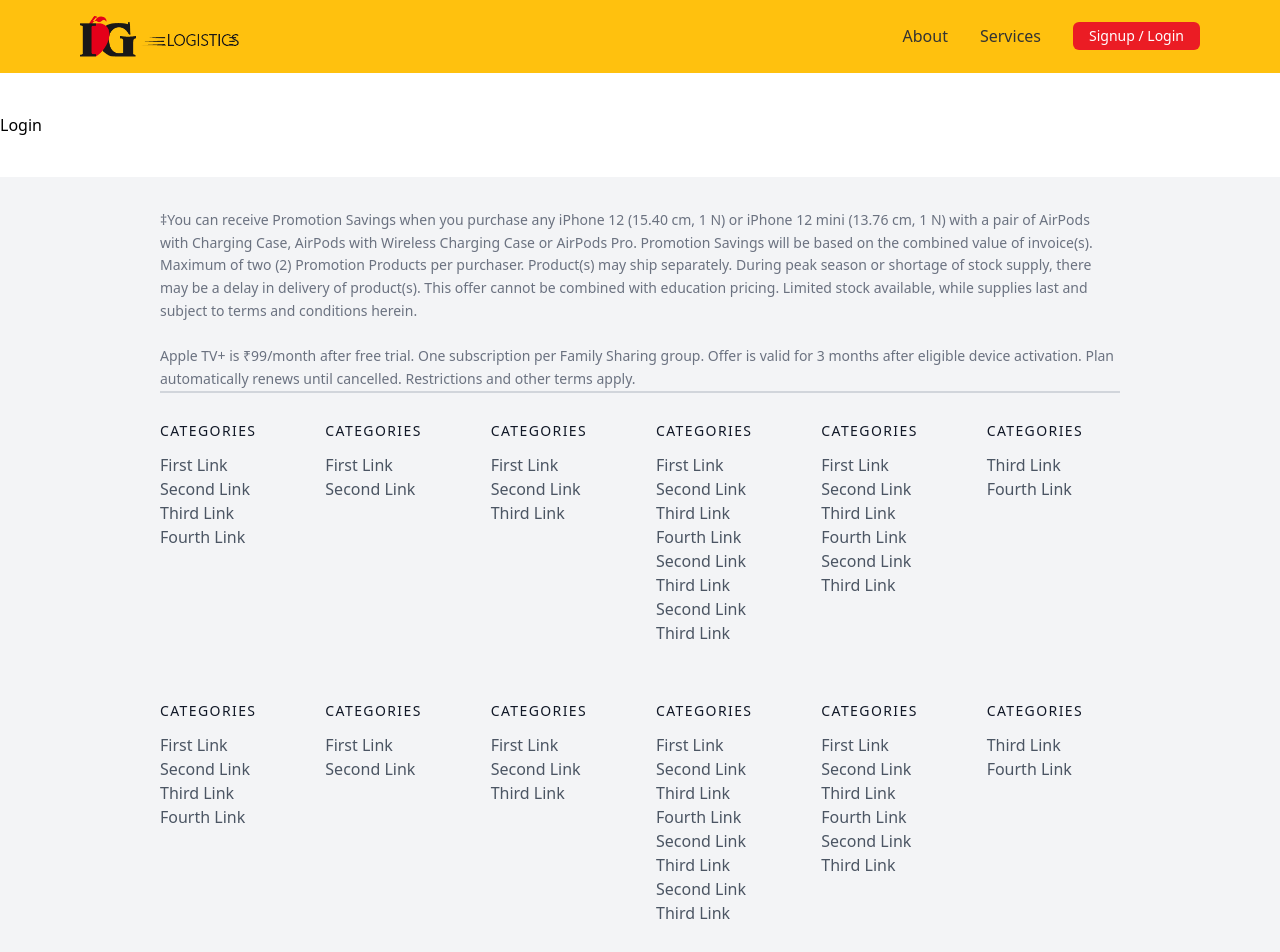
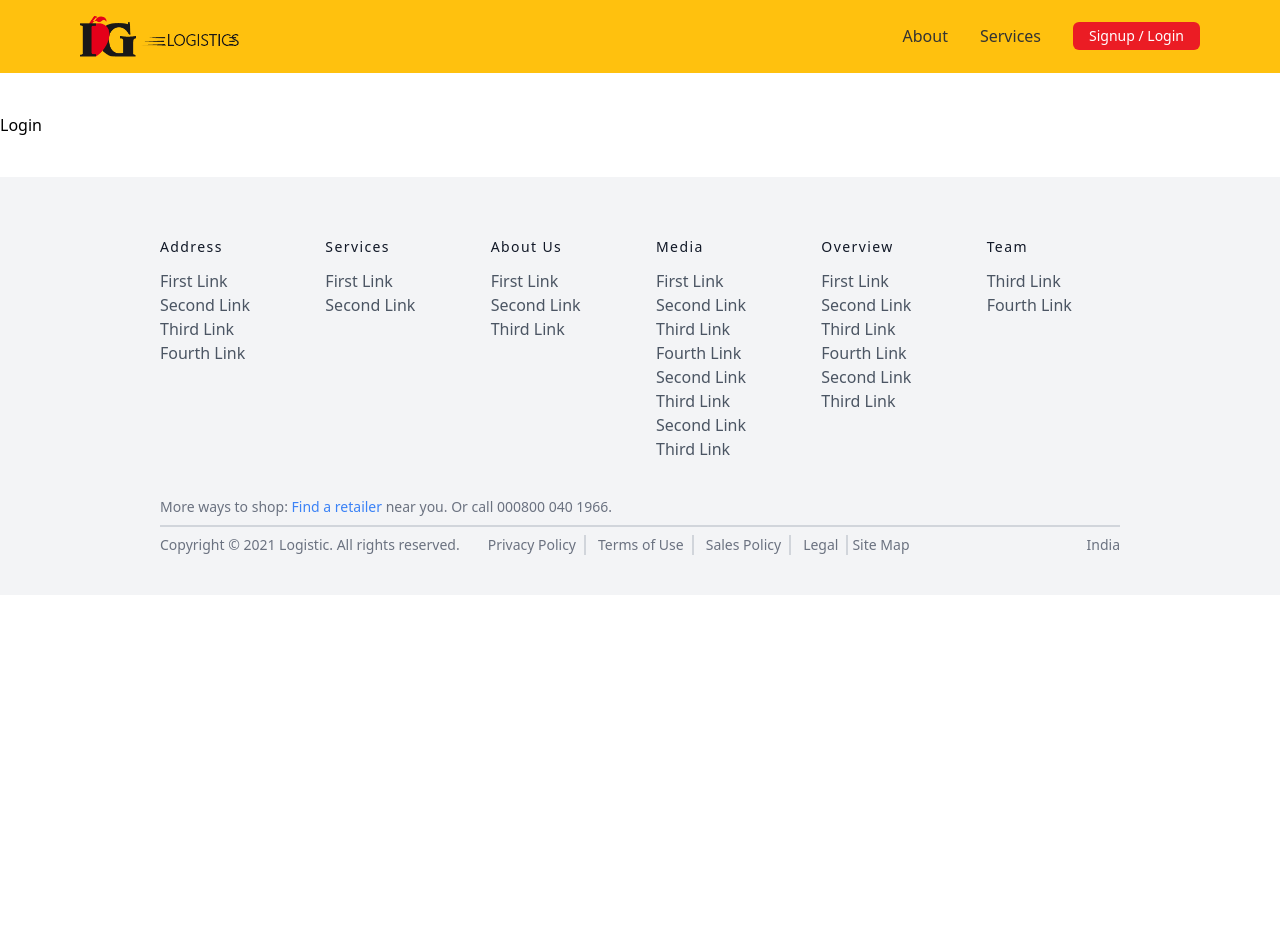
Before and after one commit to velomad/igl-logistic-webapp, a React (Create React App) app: page /auth in a window 1280 px wide. Shown: the top 952 px of the page. After the commit the page ends 800 px from the top, so only its background shows below. Built offline with nearby package versions, Linux system fonts and the light colour scheme.

Commit message:
message adde

```diff
--- a/package.json
+++ b/package.json
@@ -15,7 +15,7 @@
     "react-router-dom": "^5.3.0",
     "react-scripts": "4.0.3",
     "sass": "^1.42.1",
-    "swiper": "^7.0.7",
+    "swiper": "^6.3.5",
     "web-vitals": "^1.1.2",
     "yup": "^0.32.9"
   },
--- a/src/layouts/LandingPageLayout/components/Footer/Footer.js
+++ b/src/layouts/LandingPageLayout/components/Footer/Footer.js
@@ -7,13 +7,10 @@ const Footer = () => {
     <React.Fragment>
       <div className="bg-gray-100">
         <div class="container px-40 py-8 mx-auto">
-          <p class="border-b-2 border-gray-300 text-left leading-relaxed text-gray-500  text-sm">‡You can receive Promotion Savings when you purchase any iPhone 12 (15.40 cm, 1 N) or iPhone 12 mini (13.76 cm, 1 N) with a pair of AirPods with Charging Case, AirPods with Wireless Charging Case or AirPods Pro. Promotion Savings will be based on the combined value of invoice(s). Maximum of two (2) Promotion Products per purchaser. Product(s) may ship separately. During peak season or shortage of stock supply, there may be a delay in delivery of product(s). This offer cannot be combined with education pricing. Limited stock available, while supplies last and subject to terms and conditions herein.
-            <br /> <br />
-            Apple TV+ is ₹99/month after free trial. One subscription per Family Sharing group. Offer is valid for 3 months after eligible device activation. Plan automatically renews until cancelled. Restrictions and other terms apply.</p>
           <div class="container py-7 mx-auto">
             <div class="flex flex-wrap md:text-left text-center -mb-10 -mx-4">
               <div class="lg:w-1/6 md:w-1/2 w-full px-4">
-                <h2 class="title-font font-medium text-gray-900 tracking-widest text-sm mb-3">CATEGORIES</h2>
+                <h2 class="title-font font-medium text-gray-900 tracking-widest text-sm mb-3">Address</h2>
                 <nav class="list-none mb-10">
                   <li>
                     <a class="text-gray-600 hover:text-gray-800">First Link</a>
@@ -30,7 +27,7 @@ const Footer = () => {
                 </nav>
               </div>
               <div class="lg:w-1/6 md:w-1/2 w-full px-4">
-                <h2 class="title-font font-medium text-gray-900 tracking-widest text-sm mb-3">CATEGORIES</h2>
+                <h2 class="title-font font-medium text-gray-900 tracking-widest text-sm mb-3">Services</h2>
                 <nav class="list-none mb-10">
                   <li>
                     <a class="text-gray-600 hover:text-gray-800">First Link</a>
@@ -42,7 +39,7 @@ const Footer = () => {
                 </nav>
               </div>
               <div class="lg:w-1/6 md:w-1/2 w-full px-4">
-                <h2 class="title-font font-medium text-gray-900 tracking-widest text-sm mb-3">CATEGORIES</h2>
+                <h2 class="title-font font-medium text-gray-900 tracking-widest text-sm mb-3">About Us</h2>
                 <nav class="list-none mb-10">
                   <li>
                     <a class="text-gray-600 hover:text-gray-800">First Link</a>
@@ -56,7 +53,7 @@ const Footer = () => {
                 </nav>
               </div>
               <div class="lg:w-1/6 md:w-1/2 w-full px-4">
-                <h2 class="title-font font-medium text-gray-900 tracking-widest text-sm mb-3">CATEGORIES</h2>
+                <h2 class="title-font font-medium text-gray-900 tracking-widest text-sm mb-3">Media</h2>
                 <nav class="list-none mb-10">
                   <li>
                     <a class="text-gray-600 hover:text-gray-800">First Link</a>
@@ -85,7 +82,7 @@ const Footer = () => {
                 </nav>
               </div>
               <div class="lg:w-1/6 md:w-1/2 w-full px-4">
-                <h2 class="title-font font-medium text-gray-900 tracking-widest text-sm mb-3">CATEGORIES</h2>
+                <h2 class="title-font font-medium text-gray-900 tracking-widest text-sm mb-3">Overview</h2>
                 <nav class="list-none mb-10">
                   <li>
                     <a class="text-gray-600 hover:text-gray-800">First Link</a>
@@ -108,7 +105,7 @@ const Footer = () => {
                 </nav>
               </div>
               <div class="lg:w-1/6 md:w-1/2 w-full px-4">
-                <h2 class="title-font font-medium text-gray-900 tracking-widest text-sm mb-3">CATEGORIES</h2>
+                <h2 class="title-font font-medium text-gray-900 tracking-widest text-sm mb-3">Team</h2>
                 <nav class="list-none mb-10">
                   <li>
                     <a class="text-gray-600 hover:text-gray-800">Third Link</a>
@@ -120,116 +117,7 @@ const Footer = () => {
               </div>
             </div>
           </div>
-          <div class="container py-7 mx-auto">
-            <div class="flex flex-wrap md:text-left text-center -mb-10 -mx-4">
-              <div class="lg:w-1/6 md:w-1/2 w-full px-4">
-                <h2 class="title-font font-medium text-gray-900 tracking-widest text-sm mb-3">CATEGORIES</h2>
-                <nav class="list-none mb-10">
-                  <li>
-                    <a class="text-gray-600 hover:text-gray-800">First Link</a>
-                  </li>
-                  <li>
-                    <a class="text-gray-600 hover:text-gray-800">Second Link</a>
-                  </li>
-                  <li>
-                    <a class="text-gray-600 hover:text-gray-800">Third Link</a>
-                  </li>
-                  <li>
-                    <a class="text-gray-600 hover:text-gray-800">Fourth Link</a>
-                  </li>
-                </nav>
-              </div>
-              <div class="lg:w-1/6 md:w-1/2 w-full px-4">
-                <h2 class="title-font font-medium text-gray-900 tracking-widest text-sm mb-3">CATEGORIES</h2>
-                <nav class="list-none mb-10">
-                  <li>
-                    <a class="text-gray-600 hover:text-gray-800">First Link</a>
-                  </li>
-                  <li>
-                    <a class="text-gray-600 hover:text-gray-800">Second Link</a>
-                  </li>
 
-                </nav>
-              </div>
-              <div class="lg:w-1/6 md:w-1/2 w-full px-4">
-                <h2 class="title-font font-medium text-gray-900 tracking-widest text-sm mb-3">CATEGORIES</h2>
-                <nav class="list-none mb-10">
-                  <li>
-                    <a class="text-gray-600 hover:text-gray-800">First Link</a>
-                  </li>
-                  <li>
-                    <a class="text-gray-600 hover:text-gray-800">Second Link</a>
-                  </li>
-                  <li>
-                    <a class="text-gray-600 hover:text-gray-800">Third Link</a>
-                  </li>
-                </nav>
-              </div>
-              <div class="lg:w-1/6 md:w-1/2 w-full px-4">
-                <h2 class="title-font font-medium text-gray-900 tracking-widest text-sm mb-3">CATEGORIES</h2>
-                <nav class="list-none mb-10">
-                  <li>
-                    <a class="text-gray-600 hover:text-gray-800">First Link</a>
-                  </li>
-                  <li>
-                    <a class="text-gray-600 hover:text-gray-800">Second Link</a>
-                  </li>
-                  <li>
-                    <a class="text-gray-600 hover:text-gray-800">Third Link</a>
-                  </li>
-                  <li>
-                    <a class="text-gray-600 hover:text-gray-800">Fourth Link</a>
-                  </li>
-                  <li>
-                    <a class="text-gray-600 hover:text-gray-800">Second Link</a>
-                  </li>
-                  <li>
-                    <a class="text-gray-600 hover:text-gray-800">Third Link</a>
-                  </li>
-                  <li>
-                    <a class="text-gray-600 hover:text-gray-800">Second Link</a>
-                  </li>
-                  <li>
-                    <a class="text-gray-600 hover:text-gray-800">Third Link</a>
-                  </li>
-                </nav>
-              </div>
-              <div class="lg:w-1/6 md:w-1/2 w-full px-4">
-                <h2 class="title-font font-medium text-gray-900 tracking-widest text-sm mb-3">CATEGORIES</h2>
-                <nav class="list-none mb-10">
-                  <li>
-                    <a class="text-gray-600 hover:text-gray-800">First Link</a>
-                  </li>
-                  <li>
-                    <a class="text-gray-600 hover:text-gray-800">Second Link</a>
-                  </li>
-                  <li>
-                    <a class="text-gray-600 hover:text-gray-800">Third Link</a>
-                  </li>
-                  <li>
-                    <a class="text-gray-600 hover:text-gray-800">Fourth Link</a>
-                  </li>
-                  <li>
-                    <a class="text-gray-600 hover:text-gray-800">Second Link</a>
-                  </li>
-                  <li>
-                    <a class="text-gray-600 hover:text-gray-800">Third Link</a>
-                  </li>
-                </nav>
-              </div>
-              <div class="lg:w-1/6 md:w-1/2 w-full px-4">
-                <h2 class="title-font font-medium text-gray-900 tracking-widest text-sm mb-3">CATEGORIES</h2>
-                <nav class="list-none mb-10">
-                  <li>
-                    <a class="text-gray-600 hover:text-gray-800">Third Link</a>
-                  </li>
-                  <li>
-                    <a class="text-gray-600 hover:text-gray-800">Fourth Link</a>
-                  </li>
-                </nav>
-              </div>
-            </div>
-          </div>
           <div className='border-b-2 border-gray-300 py-2'>
             <p className='text-sm text-gray-500 w-full'>More ways to shop: <span className='text-blue-500'>Find a retailer</span> near you. Or call 000800 040 1966.</p>
           </div>
--- a/src/pages/LandingPage/LandingPage.js
+++ b/src/pages/LandingPage/LandingPage.js
@@ -67,7 +67,7 @@ const LandingPage = () => {
               <Dropdown label="Vehicle" options={['option 1', 'option 2']} />
             </div>
             <div className="w-full mx-auto">  <button className=" bg-red rounded-md text-white px-4 py-1 my-1 ">
-              Track
+              Get Quote
             </button>
             </div>
           </div>
@@ -84,27 +84,18 @@ const LandingPage = () => {
             </h2>
           </div>
 
-          <div className="px-4 grid grid-cols-7 py-4 gap-4 place-items-center  items-end ">
+          <div className="px-4 flex justify-center px-20 space-x-8 items-end ">
             <div className="w-full">
               <Dropdown label="pickup location" options={['option 1', 'option 2']} />
             </div>
             <div className="w-full">
+              <Dropdown label="Vehicle" options={['option 1', 'option 2']} />
+            </div>
+            <div className="w-full">
               <Dropdown label="Drop off location" options={['option 1', 'option 2']} />
             </div>
-            <div className="w-full">
-              <InputField label="Departure Date" type="date" />
-            </div>
-            <div className="w-full">
-              <Dropdown label="Product Category" options={['option 1', 'option 2']} />
-            </div>
-            <div className="w-full">
-              <Dropdown label="Weight" options={['option 1', 'option 2']} />
-            </div>
-            <div className="w-full">
-              <Dropdown label="Vehicle" options={['option 1', 'option 2']} />
-            </div>
             <div className="w-full mx-auto">  <button className=" bg-red rounded-md text-white px-4 py-1 my-1 ">
-              Track
+              Contact Now
             </button>
             </div>
           </div>
```
Also changed, not shown: src/components/Slider/Slider.js (+106 -106 lines), 1 other file (tests, documents, lock files or other folders).
